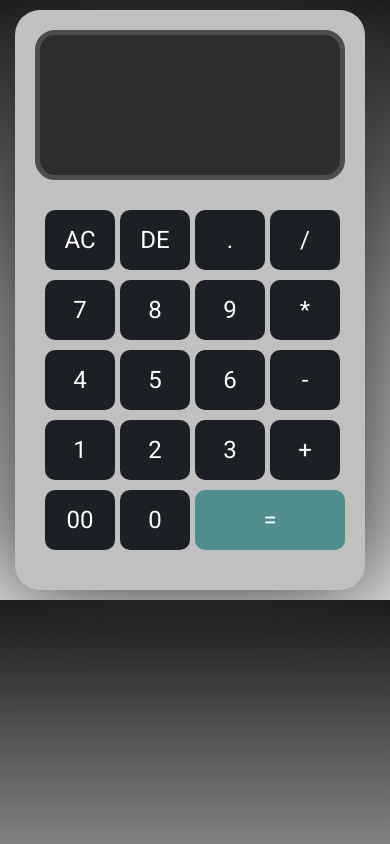
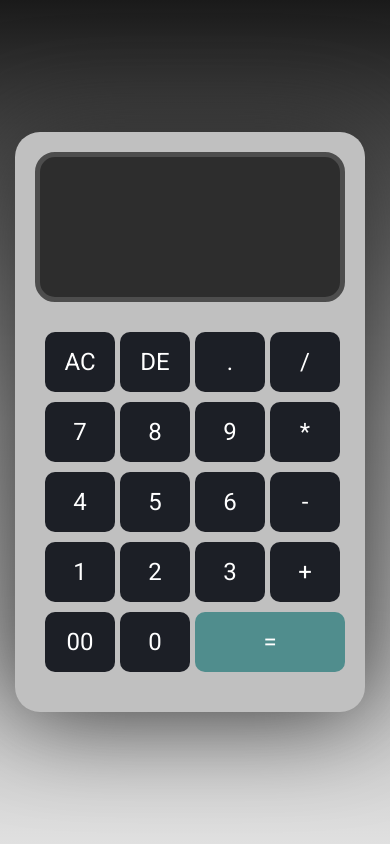
Before and after one commit to mustafanh/Calculator, a plain HTML site: page index.html in a window 390 px wide. Drawn offline with Linux system fonts and the light colour scheme.

Commit message:
Update style.css

```diff
--- a/style.css
+++ b/style.css
@@ -92,7 +92,7 @@ button:hover {
    display: flex;
     align-items: center;
     justify-content: center;
-    height: 600px;
+    height: 100dvh;
     width: 380px;
     background: linear-gradient(to bottom, #1a1a1a, #999999, #e0e0e0);
   }
```
